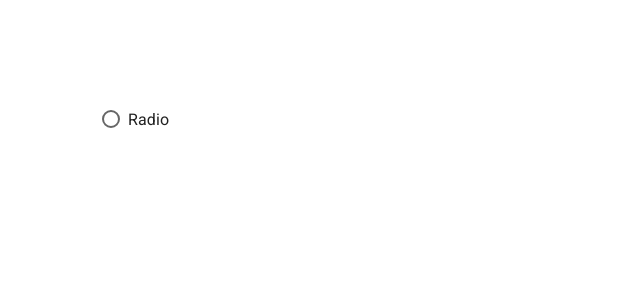
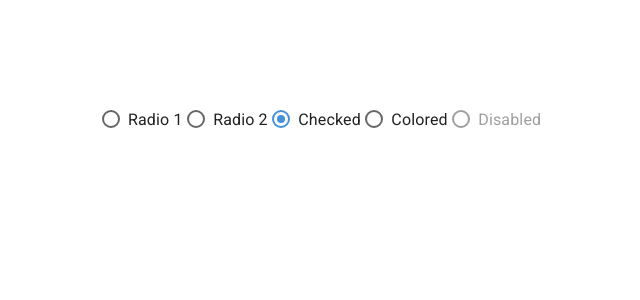
Before and after one commit to rohinivsenthil/skaffa, a Svelte app: page / in a window 1280 px wide. Shown: the top 300 px of the page, without its empty margins (6-646 px from the left). Built offline with nearby package versions, Linux system fonts and the light colour scheme; a web font is replaced by a local one.

Commit message:
(improv) support more props for radio

```diff
--- a/src/App.svelte
+++ b/src/App.svelte
@@ -34,6 +34,10 @@
 
 <main>
 	<div style="width: 100%">
-		<Radio label="Radio" />
+		<Radio label="Radio 1" name="group"/>
+		<Radio label="Radio 2" name="group"/>
+		<Radio label="Checked" checked name="group"/>
+		<Radio label="Colored" color="#ef5350" name="group"/>
+		<Radio label="Disabled" disabled/>
 	</div>
 </main>
--- a/src/components/Radio/index.svelte
+++ b/src/components/Radio/index.svelte
@@ -2,7 +2,21 @@
   export let name;
   export let id;
   export let label;
-  export let disabled;
+  export let disabled = false;
+  export let onChange;
+  export let color = "#4791db";
+  export let inputProps = {};
+  export let required = false;
+  export let checked;
+  export let value;
+  /**
+   * TODO: add in following props
+   * size
+   * disable ripple
+   * icon
+   */
+
+  const radioStyle = `--radio-color: ${color}; `;
 </script>
 
 <style>
@@ -10,7 +24,7 @@
     z-index: 0;
     position: relative;
     display: inline-block;
-    color: rgba(var(--pure-material-onsurface-rgb, 0, 0, 0), 0.87);
+    color: rgba(0, 0, 0, 0.87);
     font-family: "Roboto", "Helvetica", "Arial", sans-serif;
     font-size: 1rem;
     line-height: 1.5;
@@ -18,7 +32,7 @@
   }
 
   /* Input */
-  .snowflake-radio > .snowflake-radio-input {
+  .snowflake-radio-input {
     appearance: none;
     -moz-appearance: none;
     -webkit-appearance: none;
@@ -31,7 +45,7 @@
     border-radius: 50%;
     width: 40px;
     height: 40px;
-    background-color: rgba(var(--pure-material-onsurface-rgb, 0, 0, 0), 0.6);
+    background-color: var(--radio-color);
     outline: none;
     opacity: 0;
     transform: scale(1);
@@ -39,21 +53,21 @@
     transition: opacity 0.3s, transform 0.2s;
   }
 
-  /* Span */
-  .snowflake-radio > .snowflake-radio-label {
+  /* Label */
+  .snowflake-radio-label {
     display: inline-block;
     width: 100%;
     cursor: pointer;
   }
 
   /* Circle */
-  .snowflake-radio > .snowflake-radio-label::before {
+  .snowflake-radio-label::before {
     content: "";
     display: inline-block;
     box-sizing: border-box;
     margin: 2px 8px 2px 0;
-    border: solid 2px; /* Safari */
-    border-color: rgba(var(--pure-material-onsurface-rgb, 0, 0, 0), 0.6);
+    border: solid 2px;
+    border-color: rgba(0, 0, 0, 0.6);
     border-radius: 50%;
     width: 18px;
     height: 18px;
@@ -62,7 +76,7 @@
   }
 
   /* Check */
-  .snowflake-radio > .snowflake-radio-label::after {
+  .snowflake-radio-label::after {
     content: "";
     display: block;
     position: absolute;
@@ -71,21 +85,21 @@
     border-radius: 50%;
     width: 8px;
     height: 8px;
-    background-color: rgb(var(--pure-material-primary-rgb, 33, 150, 243));
+    background-color: var(--radio-color);
     transform: translate(5px, 5px) scale(0);
     transition: transform 0.2s;
   }
 
   /* Checked */
-  .snowflake-radio > .snowflake-radio-input:checked {
-    background-color: rgb(var(--pure-material-primary-rgb, 33, 150, 243));
+  .snowflake-radio-input:checked {
+    background-color: var(--radio-color);
   }
 
-  .snowflake-radio > .snowflake-radio-input:checked + .snowflake-radio-label::before {
-    border-color: rgb(var(--pure-material-primary-rgb, 33, 150, 243));
+  .snowflake-radio-input:checked + .snowflake-radio-label::before {
+    border-color: var(--radio-color);
   }
 
-  .snowflake-radio > .snowflake-radio-input:checked + .snowflake-radio-label::after {
+  .snowflake-radio-input:checked + .snowflake-radio-label::after {
     transform: translate(5px, 5px) scale(1);
   }
 
@@ -94,7 +108,7 @@
     opacity: 0.04;
   }
 
-  .snowflake-radio > .snowflake-radio-input:focus {
+  .snowflake-radio-input:focus {
     opacity: 0.12;
   }
 
@@ -103,14 +117,14 @@
   }
 
   /* Active */
-  .snowflake-radio > .snowflake-radio-input:active {
+  .snowflake-radio-input:active {
     opacity: 1;
     transform: scale(0);
     transition: transform 0s, opacity 0s;
   }
 
-  .snowflake-radio > .snowflake-radio-input:active + .snowflake-radio-label::before {
-    border-color: rgb(var(--pure-material-primary-rgb, 33, 150, 243));
+  .snowflake-radio-input:active + .snowflake-radio-label::before {
+    border-color: var(--radio-color);
   }
 
   /* Disabled */
@@ -118,21 +132,31 @@
     opacity: 0;
   }
 
-  .snowflake-radio > .snowflake-radio-input:disabled + .snowflake-radio-label {
-    color: rgba(var(--pure-material-onsurface-rgb, 0, 0, 0), 0.38);
+  .snowflake-radio-input:disabled + .snowflake-radio-label {
+    color: rgba(0, 0, 0, 0.38);
     cursor: initial;
   }
 
-  .snowflake-radio > .snowflake-radio-input:disabled + .snowflake-radio-label::before {
+  .snowflake-radio-input:disabled + .snowflake-radio-label::before {
     border-color: currentColor;
   }
 
-  .snowflake-radio > .snowflake-radio-input:disabled + .snowflake-radio-label::after {
+  .snowflake-radio-input:disabled + .snowflake-radio-label::after {
     background-color: currentColor;
   }
 </style>
 
-<label class="snowflake-radio">
-<input class="snowflake-radio-input" type="radio" name={name} {disabled} id={id}/>
+<label class="snowflake-radio" style={radioStyle}>
+  <input
+    class="snowflake-radio-input"
+    type="radio"
+    {name}
+    {disabled}
+    {id}
+    {checked}
+    on:change={onChange}
+    {required}
+    {value}
+    {...inputProps} />
   <span class="snowflake-radio-label">{label}</span>
 </label>
```
Also changed, not shown: 1 other file (tests, documents, lock files or other folders).
